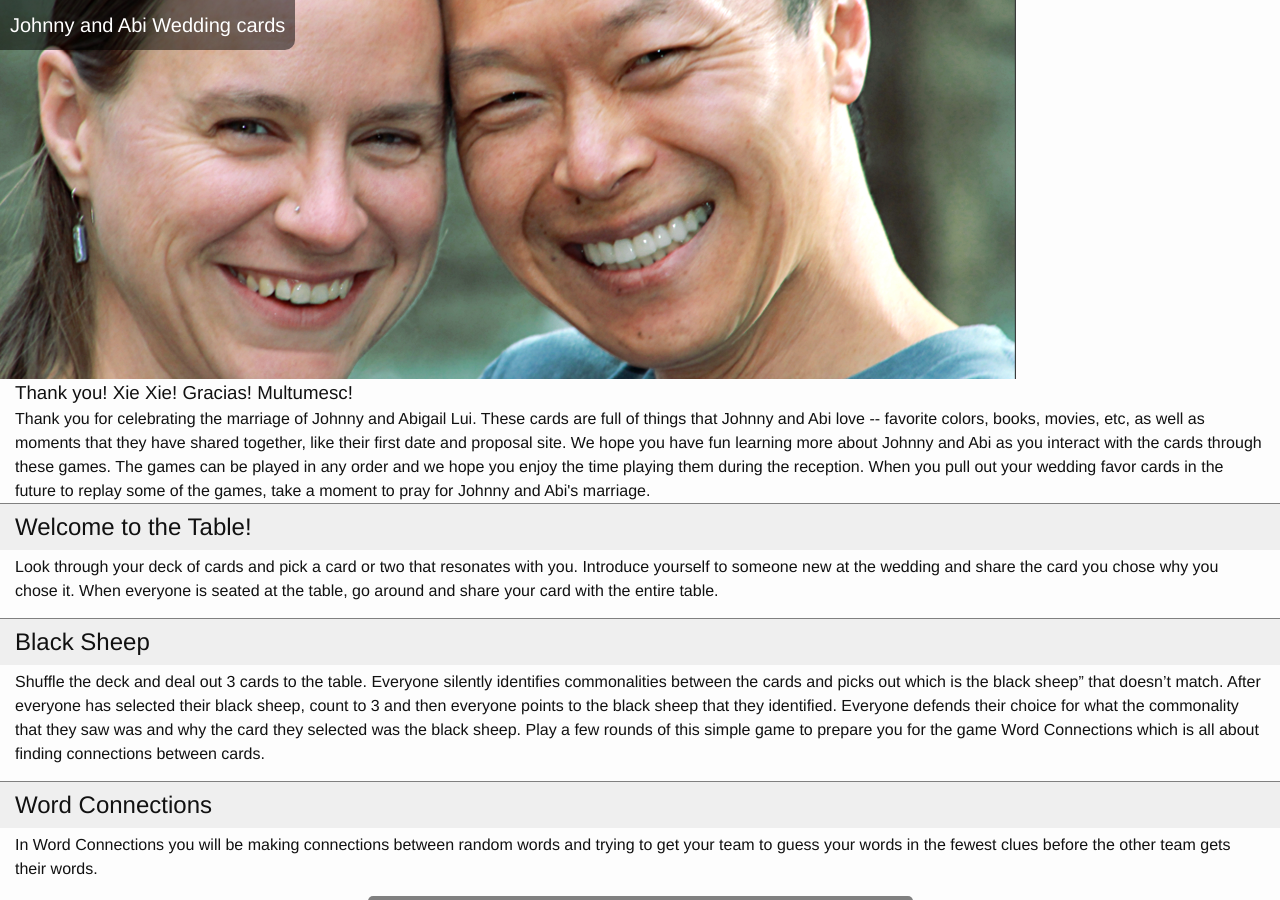
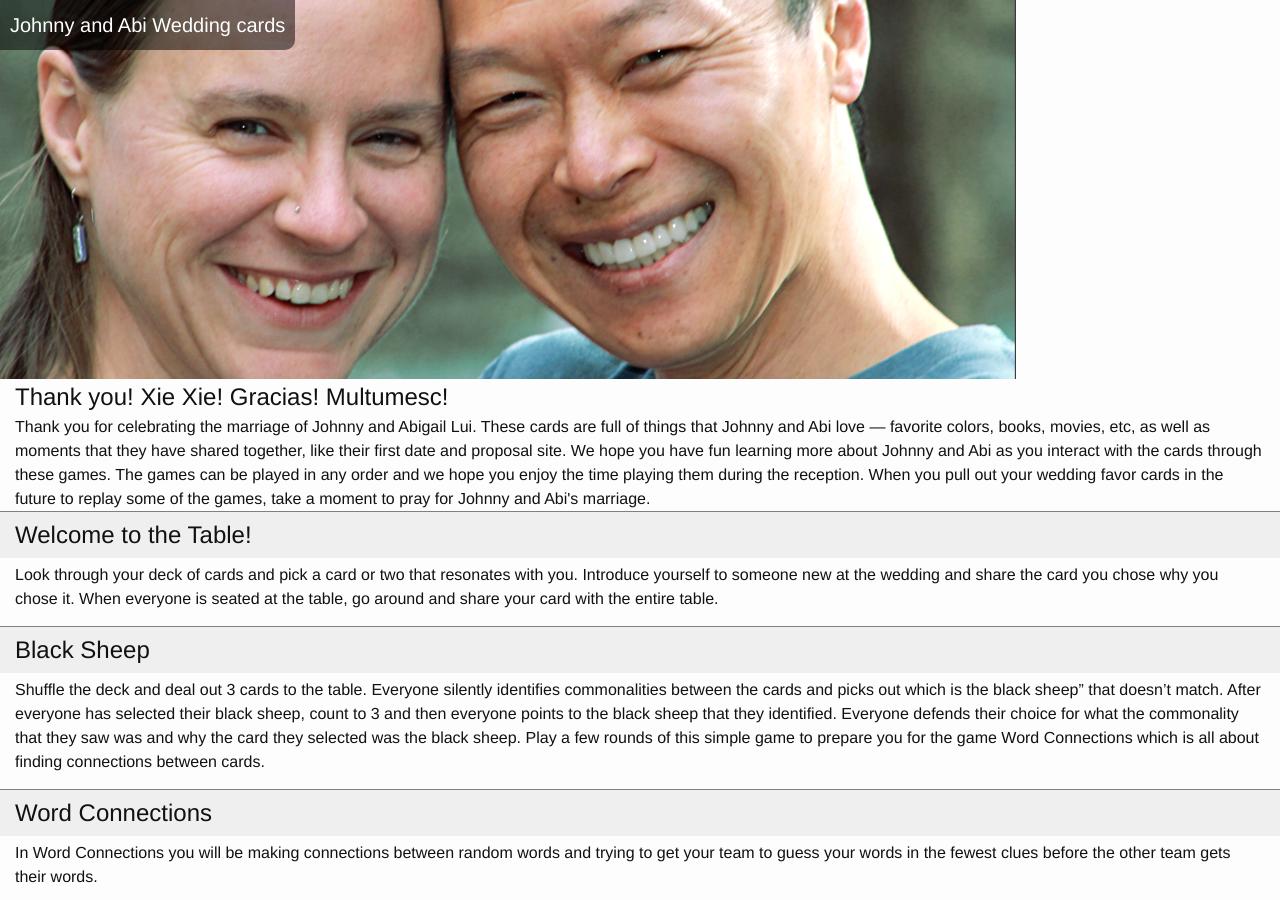
Before and after one commit to rlskoeser/sasgames-cards, a Jekyll site: the page built from _posts/2016-02-20-johnny-and-abi.html, in a window 1280 px wide and 900 px high. Built offline with Jekyll 4.4.1, drawn with Linux system fonts in a browser that asks for light colours; nearby versions of some CDN libraries; some of the changed text lies outside the part shown.

```diff
--- a/_posts/2016-02-20-johnny-and-abi.html
+++ b/_posts/2016-02-20-johnny-and-abi.html
@@ -12,8 +12,9 @@ extra_js:
 
 <h1 class="page-heading">Johnny and Abi Wedding cards</h1>
 
-<H3>Thank you! Xie Xie! Gracias! Multumesc! </h3>
-<p>Thank you for celebrating the marriage of Johnny and Abigail Lui. These cards are full of things that Johnny and Abi love -- favorite colors, books, movies, etc, as well as moments that they have shared together, like their first date and proposal site. We hope you have fun learning more about Johnny and Abi as you interact with the cards through these games. The games can be played in any order and we hope you enjoy the time playing them during the reception. When you pull out your wedding favor cards in the future to replay some of the games, take a moment to pray for Johnny and Abi's marriage.</p>
+<h2>Thank you! Xie Xie! Gracias! Multumesc!</h2>
+
+<p>Thank you for celebrating the marriage of Johnny and Abigail Lui. These cards are full of things that Johnny and Abi love &mdash; favorite colors, books, movies, etc, as well as moments that they have shared together, like their first date and proposal site. We hope you have fun learning more about Johnny and Abi as you interact with the cards through these games. The games can be played in any order and we hope you enjoy the time playing them during the reception. When you pull out your wedding favor cards in the future to replay some of the games, take a moment to pray for Johnny and Abi's marriage.</p>
 
 <div class="game-rules" id="welcome">
     <input id="welcome-toggle" type="checkbox" class="checkbox-toggle"  checked="checked" />
@@ -37,7 +38,7 @@ extra_js:
 
 <div class="game-rules" id="wd-cn">
 
-<input id="wd-cn-toggle" type="checkbox" class="checkbox-toggle" checked="checked" /> {% comment %}checked for dev {% endcomment %}
+<input id="wd-cn-toggle" type="checkbox" class="checkbox-toggle"/>
 <label for="wd-cn-toggle" class="fa"></label>
 
 <h2>Word Connections</h2>
@@ -76,7 +77,7 @@ extra_js:
 <li>Your word or word phrase clue must be about the meaning of the words or something about the picture on the card. Your clue should not be about the position of the cards (Left side, for example is an invalid clue), about the suit or number of the card (Diamonds, Spades, or Jack, for example is an invalid clue), or about the starting letter of the card (P, for example, to clue in Paddleboarding and Palindrome is an invalid clue). </li>
 <li>Your clues must be English words. No fair giving a French word to clue a card, unless it is a common English expression.</li>
 <li>You can’t say any form of the words that are currently on the board.</li>
-<li>If you give a 2-word phrase, the words must go together and not be 2 random separate clues to 2 separate words. If there is a common two-word word phrase that happens to give different information, than the clue is fine. For example, Sourpatch Kids is a common phrase that might get someone to select Apple Cider Vinegar and Ender’s Game -- though it could totally fail as a clue as well. </li>
+<li>If you give a 2-word phrase, the words must go together and not be 2 random separate clues to 2 separate words. If there is a common two-word word phrase that happens to give different information, than the clue is fine. For example, Sourpatch Kids is a common phrase that might get someone to select Apple Cider Vinegar and Ender’s Game &mdash; though it could totally fail as a clue as well. </li>
 </ul>
 
 <p>Remember, for the game to be most successful, the clue-giver should not give non-verbal clues and should remain straight-faced throughout the game. When an unexpected card is selected, they should not reveal verbally or non-verbally if the card selected was  was what the clue-giver was thinking about. </p>
```
